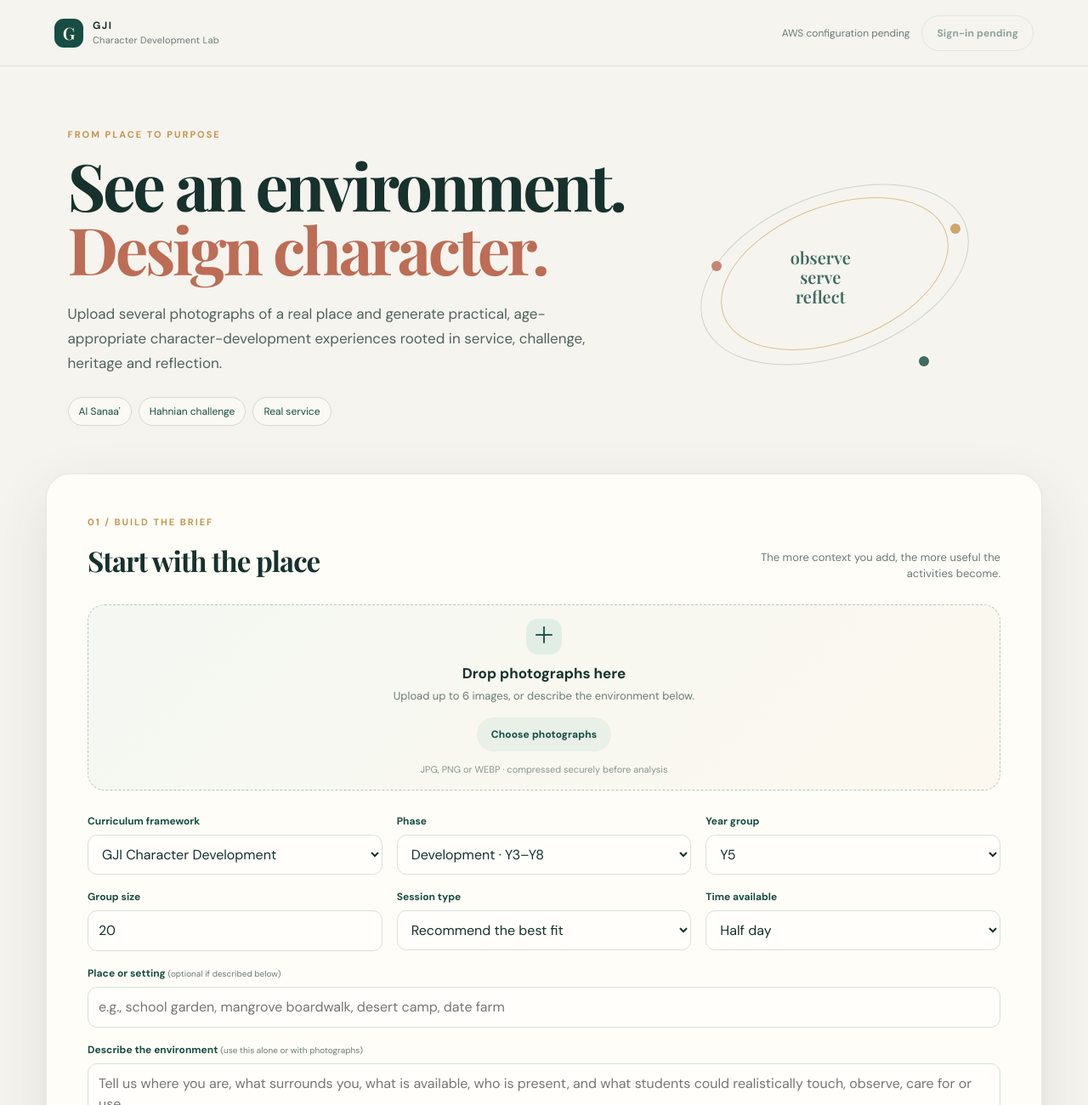
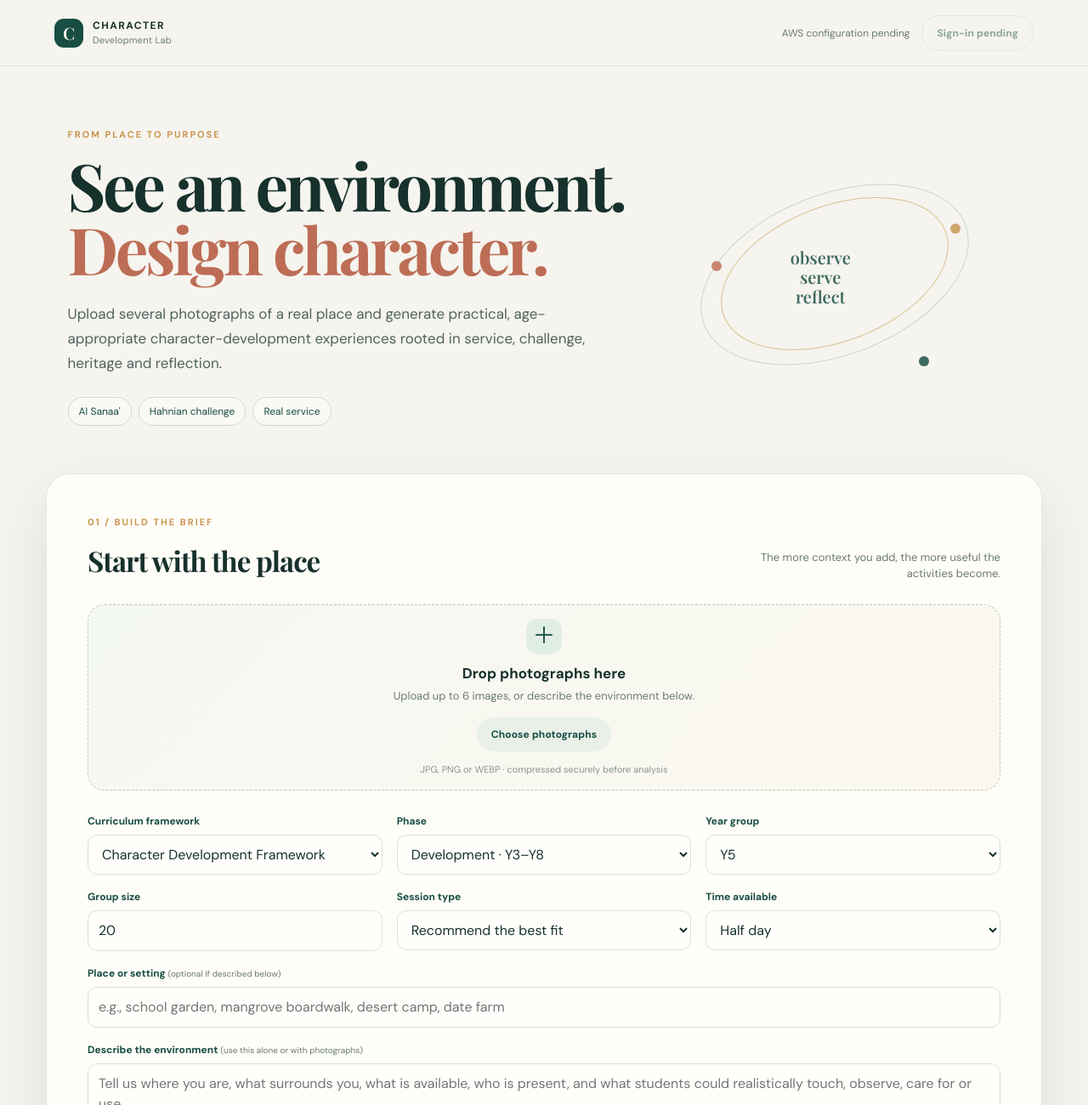
Before and after one commit to elmrad/eduhub, a plain HTML site: page index.html in a window 1280 px wide. Shown: the top 1300 px of the page at 85% size. Drawn offline with nearby package versions, Linux system fonts and the light colour scheme.

Commit message:
Remove product branding from interface

```diff
--- a/index.html
+++ b/index.html
@@ -4,7 +4,7 @@
   <meta charset="utf-8">
   <meta name="viewport" content="width=device-width, initial-scale=1">
   <meta name="theme-color" content="#153b35">
-  <title>GJI Character Development Lab</title>
+  <title>Character Development Lab</title>
   <link rel="preconnect" href="https://fonts.googleapis.com">
   <link rel="preconnect" href="https://fonts.gstatic.com" crossorigin>
   <link href="https://fonts.googleapis.com/css2?family=DM+Sans:wght@400;500;600;700&family=Playfair+Display:wght@600;700&display=swap" rel="stylesheet">
@@ -12,9 +12,9 @@
 </head>
 <body>
   <header class="topbar">
-    <a class="brand" href="#top" aria-label="GJI Character Development Lab home">
-      <span class="brand-mark">G</span>
-      <span><strong>GJI</strong><small>Character Development Lab</small></span>
+    <a class="brand" href="#top" aria-label="Character Development Lab home">
+      <span class="brand-mark">C</span>
+      <span><strong>CHARACTER</strong><small>Development Lab</small></span>
     </a>
     <div class="topbar-actions">
       <span id="authStatus" class="auth-status">Secure access</span>
@@ -43,7 +43,7 @@
       </div>
 
       <div class="form-grid">
-        <label class="field"><span>Curriculum framework</span><select id="curriculum"><option>GJI Character Development</option><option>British / England</option><option>IB Learner Profile</option><option>Cambridge</option><option>American</option><option>Indian</option><option>SABIS</option></select></label>
+        <label class="field"><span>Curriculum framework</span><select id="curriculum"><option>Character Development Framework</option><option>British / England</option><option>IB Learner Profile</option><option>Cambridge</option><option>American</option><option>Indian</option><option>SABIS</option></select></label>
         <label class="field"><span>Phase</span><select id="phase"><option value="foundation">Foundation · FS1–Y2</option><option value="development" selected>Development · Y3–Y8</option><option value="mastery">Mastery · Y9–Y13</option></select></label>
         <label class="field"><span>Year group</span><select id="yearGroup"><option>FS1</option><option>FS2</option><option>Y1</option><option>Y2</option><option selected>Y5</option><option>Y6</option><option>Y7</option><option>Y8</option><option>Y9</option><option>Y10</option><option>Y11</option><option>Y12</option><option>Y13</option></select></label>
         <label class="field"><span>Group size</span><input id="groupSize" type="number" min="1" max="500" value="20"></label>
```
